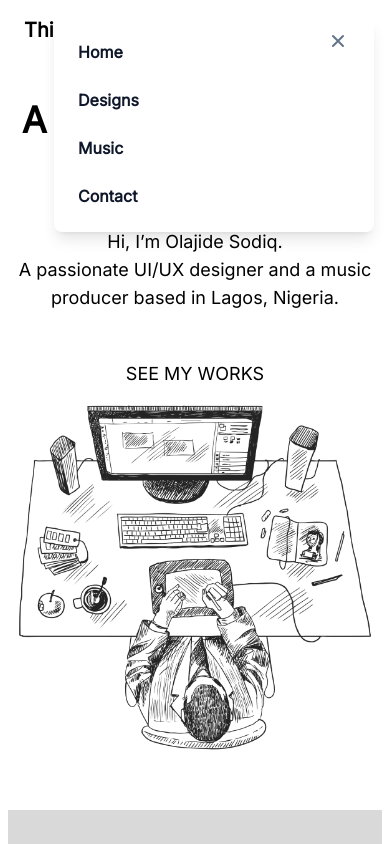
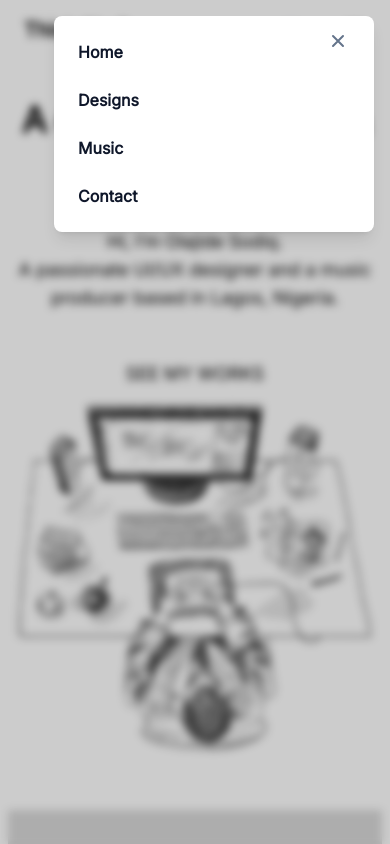
Before and after one commit to monyasau/abefe, a React (Vite) app: page / in a window 390 px wide. Both pictures are taken after a click on the element "Menu". Shown: the top 844 px of the page. Built offline with nearby package versions, Linux system fonts and the light colour scheme.

Commit message:
fixed backdrop issue

```diff
--- a/src/components/TopNav.jsx
+++ b/src/components/TopNav.jsx
@@ -59,6 +59,11 @@ export default function TopNav() {
         </div>
 
         {menu && (
+          <>
+          <div
+          id="backdrop"
+          className=" fixed inset-0 z-40 bg-black/20 backdrop-blur-sm dark:bg-slate-900/80"
+        ></div>
           <div
             id="smallScreenNavBar"
             className="fixed z-50 top-4 right-4 w-full max-w-xs bg-white rounded-lg shadow-lg p-6 text-base font-semibold text-slate-900 dark:bg-slate-800 dark:text-slate-400 dark:highlight-white/5"
@@ -105,13 +110,9 @@ export default function TopNav() {
               </li>
             </ul>
           </div>
+          </>
         )}
       </div>
-
-      <div
-        id="backdrop"
-        className="hidden fixed inset-0 z-40 bg-black/20 backdrop-blur-sm dark:bg-slate-900/80"
-      ></div>
     </>
   );
 }
```
